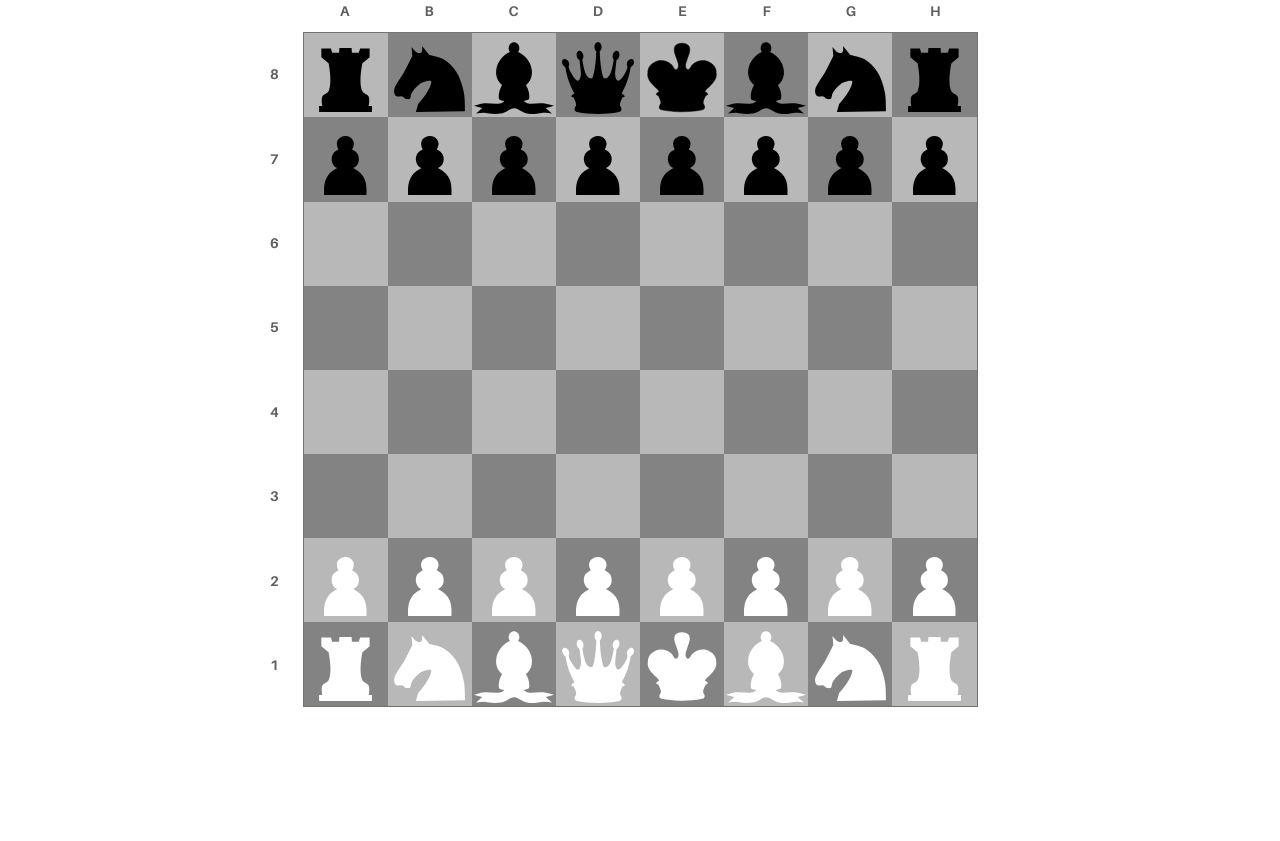
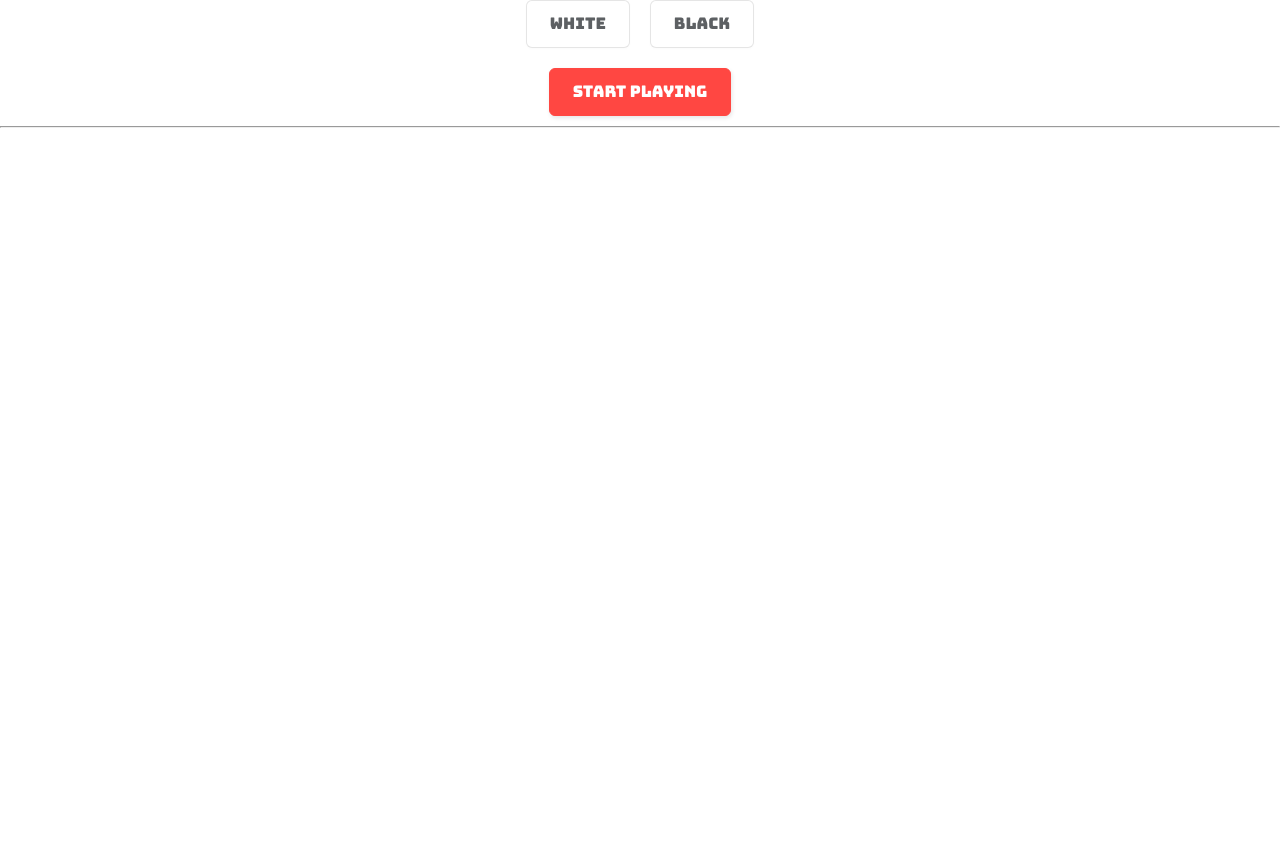
Before and after one commit to daprogCo/chessApp, a React app: page / in a window 1280 px wide. Shown: the part 104-945 px from the top of the page. After the commit the page ends 800 px from the top, so only its background shows below. Built offline with nearby package versions, Linux system fonts and the light colour scheme.

Commit message:
Update StartMenu

```diff
--- a/package.json
+++ b/package.json
@@ -1,7 +1,7 @@
 {
   "name": "chess-app",
   "version": "0.1.0",
-  "private": false,
+  "private": true,
   "dependencies": {
     "prop-types": "^15.6.2",
     "react": "^16.14.0",
--- a/src/components/App.js
+++ b/src/components/App.js
@@ -1,16 +1,17 @@
-import React from 'react';
-import RenderBoard from "./RenderBoard";
+import React, { useContext } from "react";
+import { GameContext } from './Context';
+import RenderGame from "./RenderGame";
 import Header from "./Header";
 
 const App = () => {
+  const { started } = useContext(GameContext);
+
+  const game = started ? <RenderGame /> : null;
+
   return (
     <main className="container">
       <Header />
-      <main className="page">
-        <RenderBoard />
-        <nav id="buttons"></nav>
-        <aside id="coups"></aside>
-      </main>
+      {game}
     </main>
   );
 }
--- a/src/components/Context/index.js
+++ b/src/components/Context/index.js
@@ -1,33 +1,47 @@
-import React, { useState   } from 'react';
+import React, { useState } from 'react';
 import Game from "../../js/Game.js";
 
 export const GameContext = React.createContext({});
 
-export const ChessGame = (props) => {
+export const ChessGame = props => {
   const [white, setWhite] = useState(true);
   const [game, setGame] = useState(new Game());
+  const [started, setStarted] = useState(false);
   const [activePiece, setActivePiece] = useState(false);
   const [pieceId, setPieceId] = useState(null);
   const [moving, setMoving] = useState(null);
 
   game.updateBoard();
-  if (!activePiece && moving) {
+  if (!activePiece && moving && started) {
     game.move(game.pieces[pieceId - 1], moving);
   }
 
-  const activatePossibMoves = (id) => {
+  const startGame = () => {
+    setStarted(true);
+  }
+
+  const changePlayer = choice => {
+    if (choice) {
+      setWhite(true);
+    } else {
+      setWhite(false);
+    }
+  }
+
+  const activatePossibMoves = id => {
     setActivePiece(true);
     setPieceId(id);
     setMoving(null);
   }
 
-  const activateMoving = (square) => {
+  const activateMoving = square => {
     setActivePiece(false);
     setMoving(square.toLowerCase());
   }
 
   return (
   <GameContext.Provider value={{
+    started: started,
     player: white,
     board: {
       letters: white
@@ -41,7 +55,9 @@ export const ChessGame = (props) => {
     pieces: game.onBoard,
     actions: {
       possibMoves: activatePossibMoves,
-      moving: activateMoving
+      moving: activateMoving,
+      chooseColor: changePlayer,
+      startGame: startGame
     }
   }}>
     {props.children}
--- a/src/components/Header.js
+++ b/src/components/Header.js
@@ -1,9 +1,14 @@
-import React from 'react';
+import React, { useContext } from 'react';
+import { GameContext } from "./Context";
+import StartMenu from "./StartMenu";
 
 const Header = () => {
+  const { started } = useContext(GameContext);
+  const buttons = !started ? <StartMenu /> : null;
   return (
     <header>
       <h1>Play Chess</h1>
+      {buttons}
       <hr/>
     </header>
   );
--- /dev/null
+++ b/src/components/RenderGame.js
@@ -0,0 +1,15 @@
+import React, { useContext } from "react";
+import { GameContext } from './Context';
+import RenderBoard from "./RenderBoard";
+
+const RenderGame = () => {
+    return (
+        <main className="page">
+            <RenderBoard />
+            <nav id="buttons"></nav>
+            <aside id="coups"></aside>
+        </main>
+    );
+}
+
+export default RenderGame;
--- a/src/components/Square.js
+++ b/src/components/Square.js
@@ -2,7 +2,7 @@ import React, { useContext } from "react";
 import { GameContext } from './Context';
 import Piece from "./Piece"
 
-const Square = (props) => {
+const Square = props => {
     const { pieces, board, actions } = useContext(GameContext);
 
     const pieceComponent = () => {
--- /dev/null
+++ b/src/components/StartMenu.js
@@ -0,0 +1,35 @@
+import React, { useContext } from "react";
+import { GameContext } from './Context';
+
+const StartMenu = () => {
+    const { actions } = useContext(GameContext);
+
+    const chooseColor = color => {
+        return actions.chooseColor(color);
+    }
+
+    const startGame = () => {
+        return actions.startGame();
+    }
+
+    return (
+        <div>
+            <div>
+                <p>Choose the color you want to play</p>
+                <button className="button-54" onClick={() => chooseColor(true)}>
+                    <p>White</p>
+                </button>
+                <button className="button-54" onClick={() => chooseColor(false)}>
+                    <p>Black</p>
+                </button>
+            </div>
+            <div>
+                <button className="button-24" onClick={() => startGame()}>
+                    <p>Start playing</p>
+                </button>
+            </div>
+        </div>
+    );
+}
+
+export default StartMenu;
--- a/src/index.css
+++ b/src/index.css
@@ -49,7 +49,7 @@
 body {
   font-family: "text", sans-serif;
   font-weight: 400;
-  line-height: 1.8em;
+  line-height: 1.5em;
   font-size: 18px;
   color: #5D6063;
 }
@@ -272,3 +272,89 @@ nav a:visited:active {
     border-right: 1px solid #276f6b;
   }
 }
+
+
+.button-54 {
+  align-items: center;
+  background-color: #FFFFFF;
+  border: 1px solid rgba(0, 0, 0, 0.1);
+  border-radius: 6px;
+  box-shadow: rgba(0, 0, 0, 0.02) 0 1px 3px 0;
+  box-sizing: border-box;
+  color: #5D6063;
+  cursor: pointer;
+  display: inline-flex;
+  font-family: "portfolio", sans-serif;
+  font-weight: 600;
+  font-size: 16px;
+  font-weight: 600;
+  justify-content: center;
+  line-height: 1.25;
+  margin: 10px;
+  min-height: 3rem;
+  padding: calc(.875rem - 1px) calc(1.5rem - 1px);
+  position: relative;
+  text-decoration: none;
+  transition: all 250ms;
+  user-select: none;
+  -webkit-user-select: none;
+  touch-action: manipulation;
+  vertical-align: baseline;
+  width: auto;
+}
+
+.button-54:hover,
+.button-54:focus {
+  border-color: rgba(0, 0, 0, 0.15);
+  box-shadow: rgba(0, 0, 0, 0.1) 0 4px 12px;
+  color: rgba(0, 0, 0, 0.65);
+}
+
+.button-54:hover {
+  transform: translateY(-1px);
+}
+
+.button-54:active {
+  background-color: #F0F0F1;
+  border-color: rgba(0, 0, 0, 0.15);
+  box-shadow: rgba(0, 0, 0, 0.06) 0 2px 4px;
+  color: rgba(0, 0, 0, 0.65);
+  transform: translateY(0);
+}
+
+
+.button-24 {
+  background: #FF4742;
+  border: 1px solid #FF4742;
+  border-radius: 6px;
+  box-shadow: rgba(0, 0, 0, 0.1) 1px 2px 4px;
+  box-sizing: border-box;
+  color: #FFFFFF;
+  cursor: pointer;
+  display: inline-block;
+  font-family: "portfolio", sans-serif;
+  font-weight: 600;
+  font-size: 16px;
+  line-height: 16px;
+  margin: 10px;
+  min-height: 3rem;
+  padding: calc(.875rem - 1px) calc(1.5rem - 1px);
+  outline: 0;
+  text-align: center;
+  user-select: none;
+  -webkit-user-select: none;
+  touch-action: manipulation;
+  vertical-align: middle;
+  width: auto;
+}
+
+.button-24:hover,
+.button-24:active {
+  background-color: initial;
+  background-position: 0 0;
+  color: #FF4742;
+}
+
+.button-24:active {
+  opacity: .5;
+}
```
Also changed, not shown: 5 other files.
